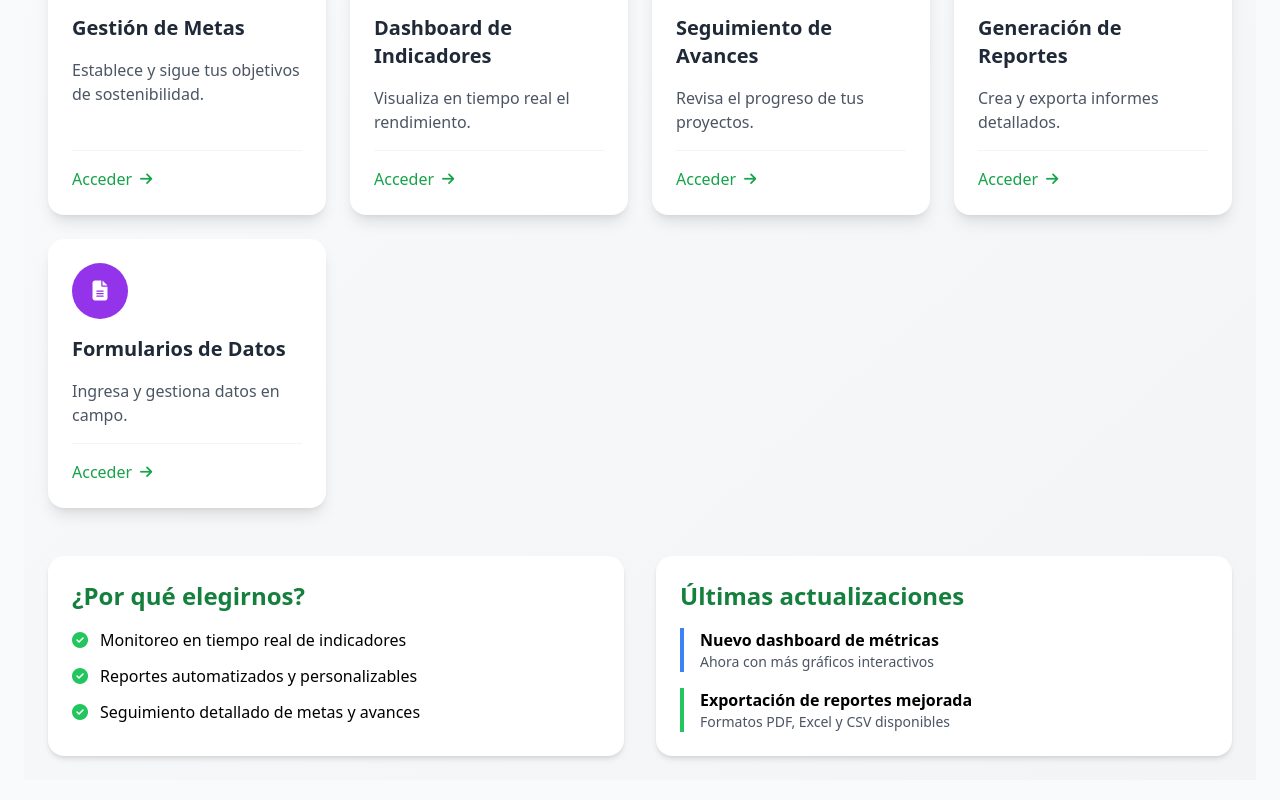
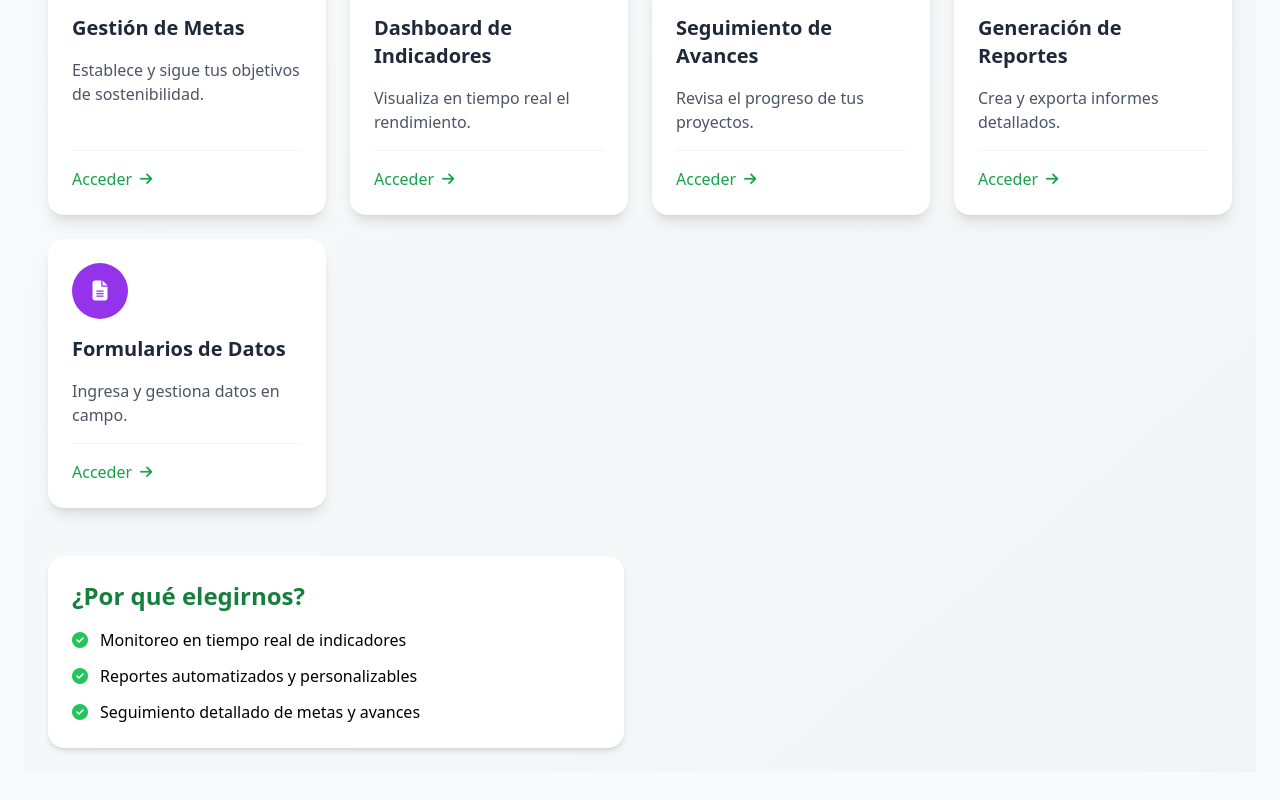
Before and after one commit to Carlostavo/residuos-app, a Next.js app: page /inicio in a window 1280 px wide. Shown: the part 418-1218 px from the top of the page. Built offline with nearby package versions, Linux system fonts and the light colour scheme; no server answers.

Commit message:
Update page.jsx

```diff
--- a/app/inicio/page.jsx
+++ b/app/inicio/page.jsx
@@ -58,19 +58,7 @@ export default function InicioPage() {
             </ul>
           </div>
 
-          <div className="bg-white rounded-2xl shadow-md p-6">
-            <h2 className="text-2xl font-bold text-green-700 mb-4">Últimas actualizaciones</h2>
-            <div className="space-y-4">
-              <div className="border-l-4 border-blue-500 pl-4">
-                <h3 className="font-semibold">Nuevo dashboard de métricas</h3>
-                <p className="text-sm text-gray-600">Ahora con más gráficos interactivos</p>
-              </div>
-              <div className="border-l-4 border-green-500 pl-4">
-                <h3 className="font-semibold">Exportación de reportes mejorada</h3>
-                <p className="text-sm text-gray-600">Formatos PDF, Excel y CSV disponibles</p>
-              </div>
-            </div>
-          </div>
+
         </div>
       </div>
     </div>
```
